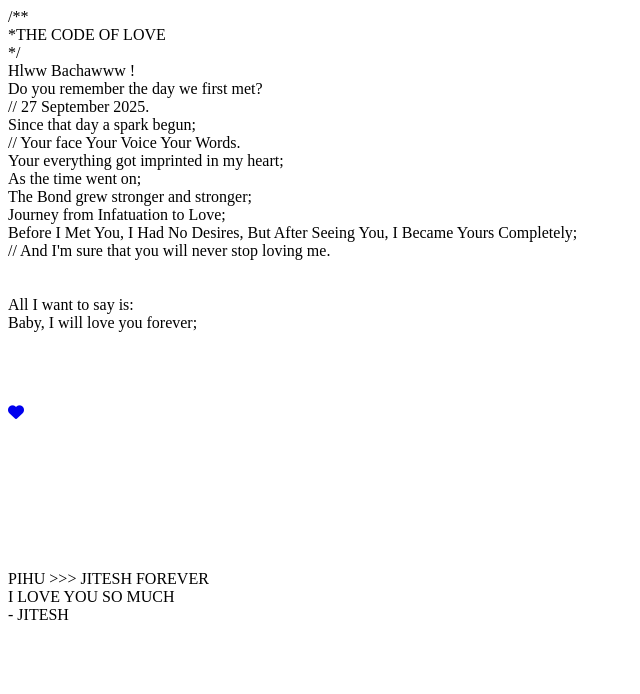
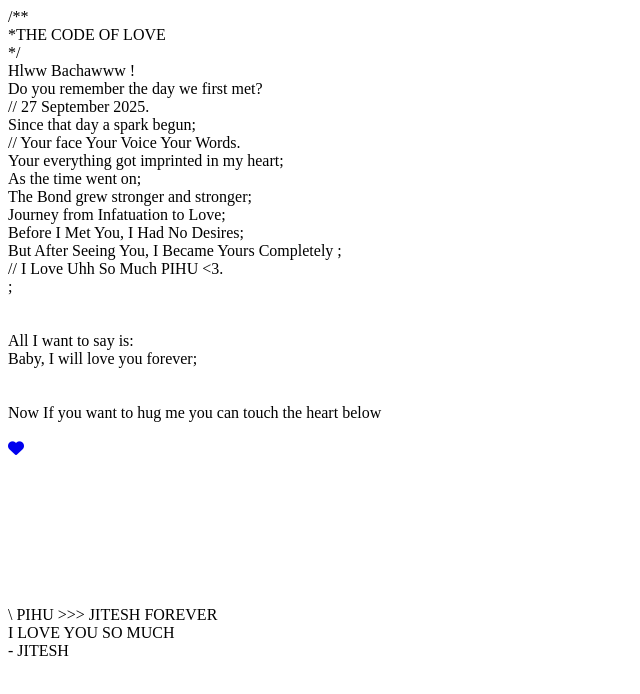
Before and after one commit to jiteshxgit/jiteshxpihu, a plain HTML site: page index.html in a window 1280 px wide. Shown: the whole page, without its empty margins (0-640 px from the left). Drawn offline with nearby package versions, Linux system fonts and the light colour scheme.

Commit message:
Update index.html

```diff
--- a/index.html
+++ b/index.html
@@ -3,7 +3,7 @@
 <head>
 <script src="https://kit.fontawesome.com/a14ae32021.js" crossorigin="anonymous"></script>
 <meta http-equiv="Content-Type" content="text/html; charset=utf-8" />
-<title>This one is for my Bachaww</title>
+<title>This one is for my bachaww!</title>
 
 <style type="text/css">
 @font-face {
@@ -34,18 +34,18 @@
 			Your everything got imprinted in my heart;<br />
 			As the time went on;<br />
 			The Bond grew stronger and stronger;<br />
-		Journey from Infatuation to Love;<br />
-		Before I Met You, I Had No Desires,
-                     But After Seeing You, I Became Yours Completely;<br />
-		<span	 class="comments">// And I'm sure that you will never stop loving me.</span><br />
-	<span		But our Bond will always grow back Stronger;<br />
+			Journey from Infatuation to Love;<br />
+			Before I Met You, I Had No Desires;<br />
+			But After Seeing You, I Became Yours Completely ;<br />
+			<span class="comments">// I Love Uhh So Much PIHU <3.</span><br />
+		       ;<br />
 			<br>
 			<br>
 			All I want to say is:<br />
 			Baby, I will love you forever;<br />
 			<br>
 			<br>
-		    <br> <span	Now If you want to hug me you can touch the heart below<br />
+			Now If you want to hug me you can touch the heart below<br />
 			<br>
 			<span id="heartspan">
 			<a href="image.jpg"><i class="fas fa-heart" id="icon"></i></a>
@@ -55,12 +55,12 @@
 			<canvas id="garden"></canvas>
 			<div id="words">
 				<div id="messages">
-					PIHU >>> JITESH FOREVER
+		        	\ PIHU >>> JITESH FOREVER
 					<div id="elapseClock"></div>
 				</div>
 				<div id="loveu">
 					I LOVE YOU SO MUCH<br/>
-					<div class="signature">- JITESH </div>
+					<div class="signature">- JITESH</div>
 				</div>
 			</div>
 		</div>
@@ -71,7 +71,7 @@
 var offsetX = $("#loveHeart").width() / 2;
 var offsetY = $("#loveHeart").height() / 2 - 55;
 var together = new Date();
-together.setFullYear(2025,9,27);
+together.setFullYear(2025, 27, 9);
 together.setHours(16);
 together.setMinutes(30);
 together.setSeconds(0);
```
